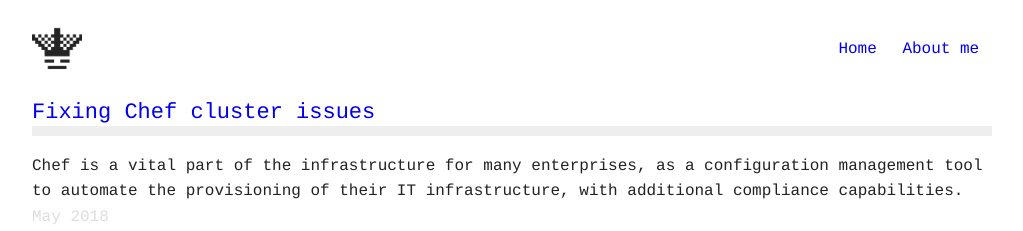
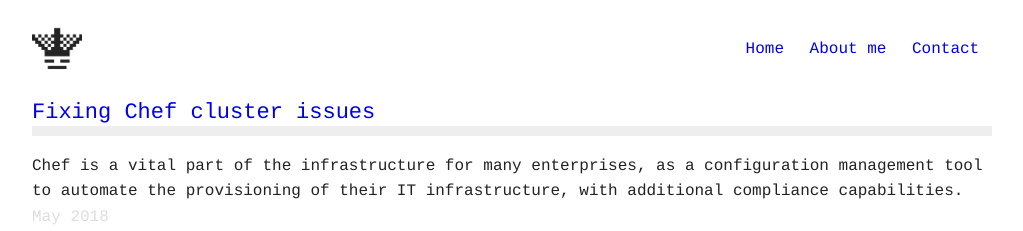
Before and after one commit to w0rldart/w0rldart.com, a Jekyll site: the page built from index.html, in a window 1280 px wide. Shown: the top 231 px of the page, without its empty margins (128-1151 px from the left). Built offline with Jekyll 4.4.1, drawn with Linux system fonts in a browser that asks for light colours.

Commit message:
Add link to contact page in the navbar

```diff
--- a/_includes/header.html
+++ b/_includes/header.html
@@ -8,5 +8,6 @@
     <nav class="navbar-list">
         <li class="navbar-item"><a class="navbar-link" href="/">Home</a></li>
         <li class="navbar-item"><a class="navbar-link" href="/about">About me</a></li>
+        <li class="navbar-item"><a class="navbar-link" href="/contact">Contact</a></li>
         </nav>
 </header>
```
